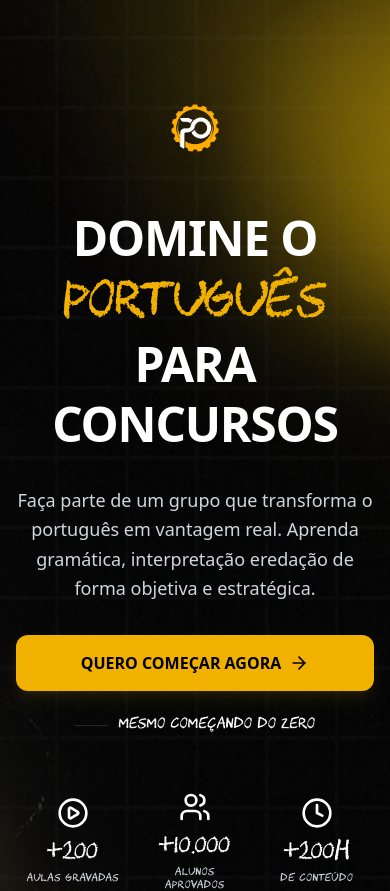
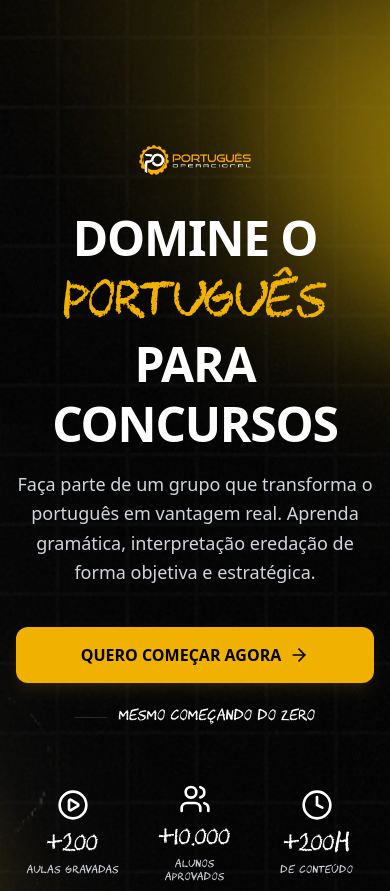
Before and after one commit to Anomalie-Lab/professorcapturalp, a React (Vite) app: page / in a window 390 px wide. Shown: the top 891 px of the page. Built offline with nearby package versions, Linux system fonts and the light colour scheme.

Commit message:
fix: visual adjust

```diff
--- a/src/components/Footer.tsx
+++ b/src/components/Footer.tsx
@@ -6,8 +6,8 @@ const Footer = () => {
     <footer className="bg-black bg-[url('/Prancheta%202.png')] md:bg-[url('/Prancheta%201.png')] bg-cover bg-center bg-no-repeat pt-20 pb-10 px-4 md:px-8 border-t border-zinc-800">
       <div className="max-w-4xl mx-auto text-center">
         <FadeInSection direction="up">
-          <div className="flex justify-center mb-4">
-             <img src="/logo2.png" alt="Português Operacional" className="w-24 md:w-32 h-auto opacity-90" />
+          <div className="flex justify-center">
+             <img src="/logo2.png" alt="Português Operacional" className="w-40 md:w-56 h-auto opacity-90" />
           </div>
           <h2 className="text-3xl md:text-5xl font-bold text-white mb-12 uppercase">
             Entre agora mesmo no nosso <br />
--- a/src/components/Hero.tsx
+++ b/src/components/Hero.tsx
@@ -29,7 +29,7 @@ const Hero = () => {
 
           <div className="flex flex-col gap-12 justify-start pb-12 lg:pb-0 pt-12 lg:pt-0 text-center lg:text-left">
             <motion.div
-              className="space-y-8"
+              className="space-y-4"
               initial={{ opacity: 0, x: -50 }}
               whileInView={{ opacity: 1, x: 0 }}
               viewport={{ once: false }}
@@ -38,7 +38,7 @@ const Hero = () => {
               <img
                 src="/logo2.png"
                 alt="Português Operacional"
-                className="w-24 md:w-32 h-auto drop-shadow-xl block mx-auto lg:mx-0 lg:-ml-10"
+                className="w-40 md:w-56 h-auto drop-shadow-xl block mx-auto lg:mx-0 lg:-ml-8 -mb-8 md:-mb-12"
               />
 
               <h1 className="text-5xl md:text-6xl font-bold leading-tight tracking-tight">
@@ -49,7 +49,7 @@ const Hero = () => {
                 PARA CONCURSOS
               </h1>
 
-              <p className="text-lg md:text-xl text-gray-300 leading-relaxed max-w-lg font-light mx-auto lg:mx-0">
+              <p className="text-lg md:text-xl text-gray-300 leading-relaxed max-w-lg font-light mx-auto lg:mx-0 mb-10">
                 Faça parte de um grupo que transforma o português em vantagem real. Aprenda gramática, interpretação eredação de forma objetiva e estratégica.
               </p>
 
--- a/src/components/Instructor.tsx
+++ b/src/components/Instructor.tsx
@@ -18,11 +18,6 @@ const Instructor = () => {
                 <div className="absolute inset-0 "></div>
                 <div className="absolute bottom-0 left-0 w-full h-1/2 bg-gradient-to-t from-zinc-900 to-transparent opacity-80"></div>
 
-                <img
-                  src="/logo2.png"
-                  alt="Logo"
-                  className="absolute bottom-16 right-6 w-32 opacity-90 drop-shadow-md"
-                />
             </div>
 
             <img
```
Also changed, not shown: public/logo2.png, public/logo3.png (added).
